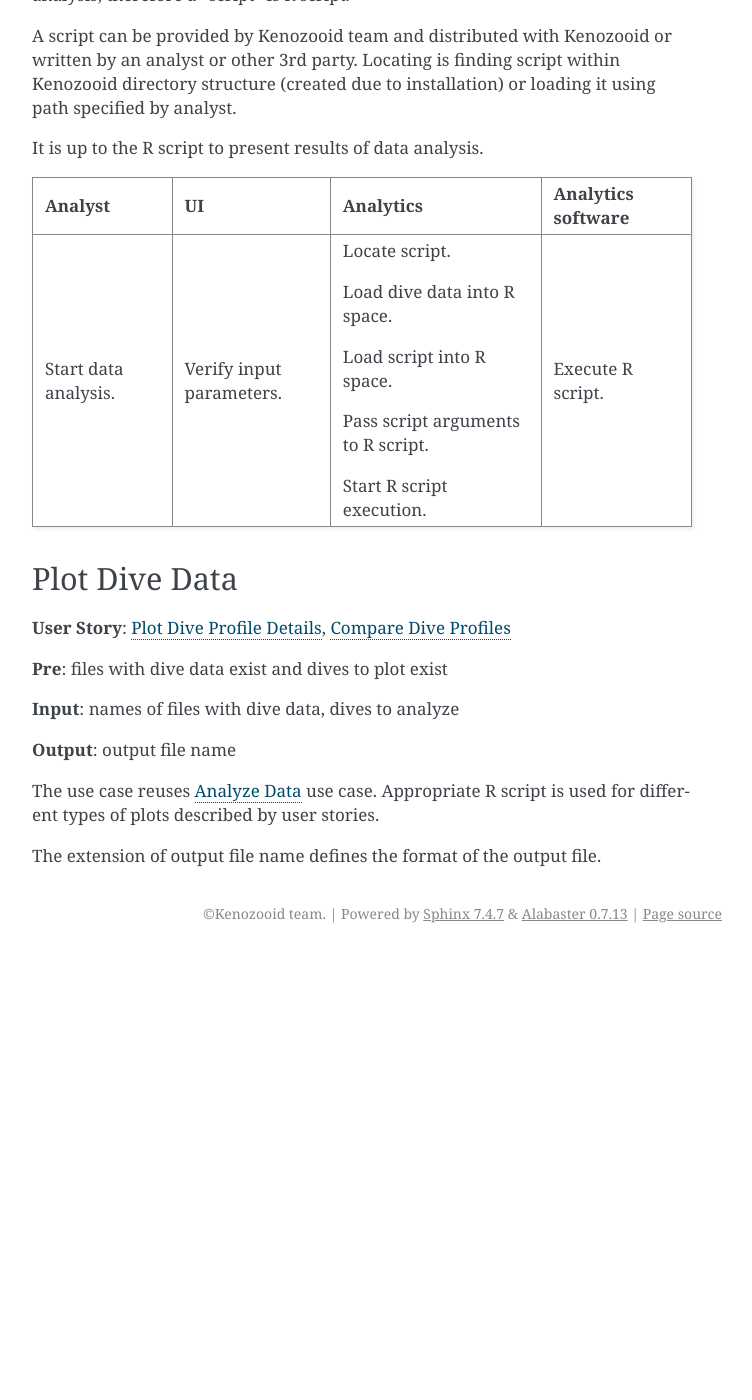
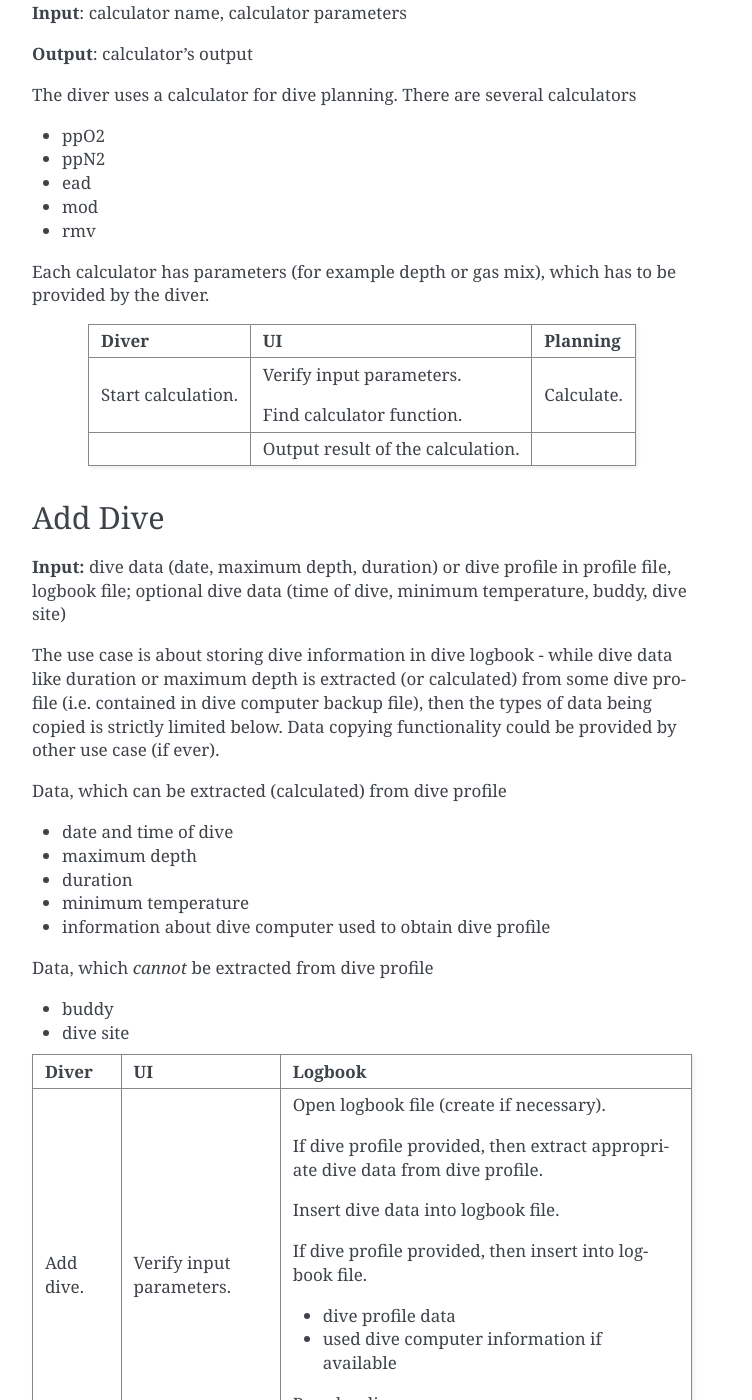
Before and after one commit to gitGNU/gnu_kenozooid, a Sphinx documentation site: the page built from doc/hacking/uc.rst, in a window 1280 px wide and 1400 px high, scrolled down 3173 px. Shown: the whole window, without its empty margins (388-1140 px from the left). Built offline with Sphinx 7.4.7, drawn with Linux system fonts in a browser that asks for light colours; before the commit the page ends 4126 px from its top, so only the background shows below that; some of the changed text lies outside the part shown.

Commit message:
- described calculators related user story and use case in hacking guide

```diff
--- a/doc/hacking/uc.rst
+++ b/doc/hacking/uc.rst
@@ -183,4 +137,90 @@
 
 The extension of output file name defines the format of the output file.
 
+Calculate
+---------
+**User Story**: :ref:`hk-us-calc`
+
+**Input**: calculator name, calculator parameters
+
+**Output**: calculator's output
+
+The diver uses a calculator for dive planning. There are several
+calculators
+
+- ppO2
+- ppN2
+- ead
+- mod
+- rmv
+
+Each calculator has parameters (for example depth or gas mix), which has to
+be provided by the diver.
+
++--------------------+------------------+------------+
+| Diver              | UI               | Planning   |
++====================+==================+============+
+| Start calculation. | Verify input     | Calculate. |
+|                    | parameters.      |            |
+|                    |                  |            |
+|                    | Find calculator  |            |
+|                    | function.        |            |
+|                    |                  |            |
+|                    |                  |            |
+|                    |                  |            |
+|                    |                  |            |
+|                    |                  |            |
+|                    |                  |            |
++--------------------+------------------+------------+
+|                    | Output result of |            |
+|                    | the calculation. |            |
++--------------------+------------------+------------+
+
+
+Add Dive
+--------
+**Input:** dive data (date, maximum depth, duration) or dive profile in
+profile file, logbook file; optional dive data (time of dive, minimum
+temperature, buddy, dive site)
+
+The use case is about storing dive information in dive logbook - while dive data
+like duration or maximum depth is extracted (or calculated) from some dive
+profile (i.e. contained in dive computer backup file), then the types of data
+being copied is strictly limited below. Data copying functionality could be
+provided by other use case (if ever).
+
+Data, which can be extracted (calculated) from dive profile
+
+- date and time of dive
+- maximum depth
+- duration
+- minimum temperature
+- information about dive computer used to obtain dive profile
+
+Data, which *cannot* be extracted from dive profile
+
+- buddy
+- dive site
+
++-----------+--------------+----------------------------------------------------+
+| Diver     | UI           | Logbook                                            |
++===========+==============+====================================================+
+| Add dive. | Verify input | Open logbook file (create if necessary).           |
+|           | parameters.  |                                                    |
+|           |              | If dive profile provided, then extract appropriate |
+|           |              | dive data from dive profile.                       |
+|           |              |                                                    |
+|           |              | Insert dive data into logbook file.                |
+|           |              |                                                    |
+|           |              | If dive profile provided, then insert into logbook |
+|           |              | file.                                              |
+|           |              |                                                    |
+|           |              | - dive profile data                                |
+|           |              | - used dive computer information if available      |
+|           |              |                                                    |
+|           |              | Reorder dives.                                     |
+|           |              |                                                    |
+|           |              | Save logbook file.                                 |
++-----------+--------------+----------------------------------------------------+
+
 .. vim: sw=4:et:ai
```
Also changed, not shown: other parts of doc/hacking/uc.rst (+0 -46 lines), doc/hacking/us.rst (+10 -0 lines).
